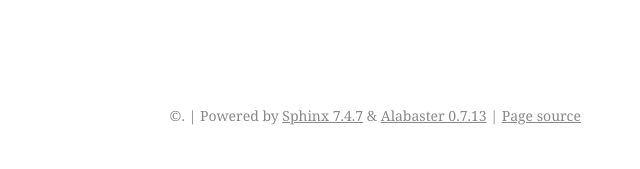
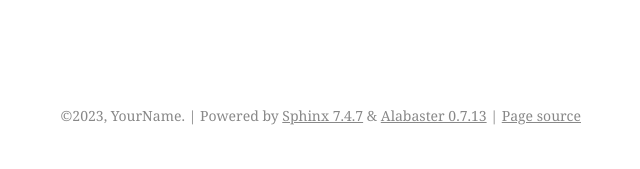
Before and after one commit to Yellow-Wolf/Praktikum, a Sphinx documentation site: the page built from docs/index.rst, in a window 1280 px wide. Shown: the part 131-300 px from the top of the page, without its empty margins (529-1169 px from the left). Built offline with Sphinx 7.4.7, drawn with Linux system fonts in a browser that asks for light colours; part of the change alters nothing that is shown.

Commit message:
Update conf.py

```diff
--- a/docs/conf.py
+++ b/docs/conf.py
@@ -1,54 +1,21 @@
- # Configuration file for the Sphinx documentation builder.
-     #
-     # This file only contains a selection of the most common options. For a full
-     # list see the documentation:
-     # https://www.sphinx-doc.org/en/master/usage/configuration.html
 
-     # -- Path setup --------------------------------------------------------------
+# Configuration file for the Sphinx documentation builder.
 
-     # If extensions (or modules to document with autodoc) are in another directory,
-     # add these directories to sys.path here. If the directory is relative to the
-     # documentation root, use os.path.abspath to make it absolute, like shown here.
-     #
-     # import os
-     # import sys
-     # sys.path.insert(0, os.path.abspath('.'))
+# -- Project information -----------------------------------------------------
 
+project = 'YourProjectName'
+copyright = '2023, YourName'
+author = 'YourName'
+release = '1.0.0'
 
-     # -- Project information -----------------------------------------------------
+# -- General configuration ---------------------------------------------------
 
-     project = 'YourProjectName'
-     copyright = '2023, YourName'
-     author = 'YourName'
+extensions = []
 
-     # The full version, including alpha/beta/rc tags
-     release = '1.0.0'
+templates_path = ['_templates']
+exclude_patterns = []
 
+# -- Options for HTML output -------------------------------------------------
 
-     # -- General configuration ---------------------------------------------------
-
-     # Add any Sphinx extension module names here, as strings. They can be
-     # extensions coming with Sphinx (named 'sphinx.ext.*') or your custom
-     # ones.
-     extensions = []
-
-     # Add any paths that contain templates here, relative to this directory.
-     templates_path = ['_templates']
-
-     # List of patterns, relative to source directory, that match files and
-     # directories to ignore when looking for source files.
-     # This pattern also affects html_static_path and html_extra_path.
-     exclude_patterns = []
-
-
-     # -- Options for HTML output -------------------------------------------------
-
-     # The theme to use for HTML and HTML Help pages.  See the documentation for
-     # a list of builtin themes.
-     #
-     html_theme = 'alabaster'
-
-     # Add any paths that contain custom static files (such as style sheets) here,
-     # relative to this directory. They are copied after the builtin static files,
-     # so a file named "default.css" will overwrite the builtin "default.css".
-     html_static_path = ['_static']
+html_theme = 'alabaster'
+html_static_path = ['_static']
```
